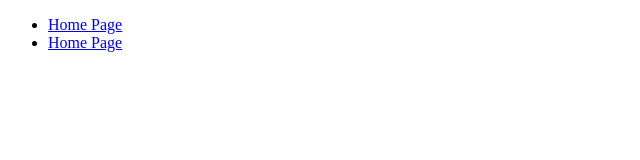
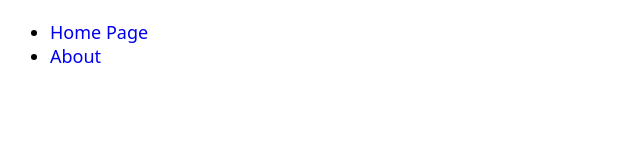
Before and after one commit to mycenterportal/webpages-api, a plain HTML site: page index.html in a window 1280 px wide. Shown: the whole page, without its empty margins (0-640 px from the left). Drawn offline with Linux system fonts and the light colour scheme.

Commit message:
adding style

```diff
--- /dev/null
+++ b/css/style.css
@@ -0,0 +1,19 @@
+body {
+	margin: 0;
+	padding: 20px;
+	font-family: system-ui, -apple-system, BlinkMacSystemFont, 'Segoe UI', Roboto, Oxygen, Ubuntu, Cantarell, 'Open Sans', 'Helvetica Neue', sans-serif;
+	font-size: 18px;
+	font-weight: 500;
+}
+
+ul {
+	margin: 0 0 0 30px;
+	padding: 0;
+}
+ul li {}
+ul li a {
+	text-decoration: none;
+}
+ul li a:hover {
+	text-decoration: underline;
+}
--- a/index.html
+++ b/index.html
@@ -6,13 +6,14 @@
 	<meta http-equiv="X-UA-Compatible" content="IE=edge">
 	<meta name="viewport" content="width=device-width, initial-scale=1.0">
 	<title>MCP WebPages API</title>
+	<link rel="stylesheet" href="css/style.css">
 </head>
 
 <body>
 
 	<ul>
-		<li><a href="/pages/homepage.json">Home Page</a></li>
-		<li><a href="/pages/about.json">Home Page</a></li>
+		<li><a href="pages/homepage.json" target="_blank">Home Page</a></li>
+		<li><a href="pages/about.json" target="_blank">About</a></li>
 	</ul>
 
 </body>
```
